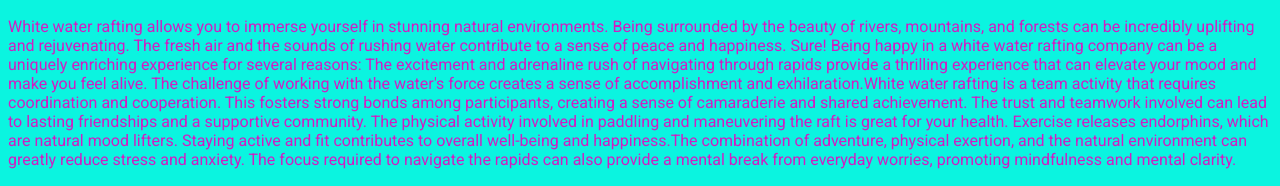
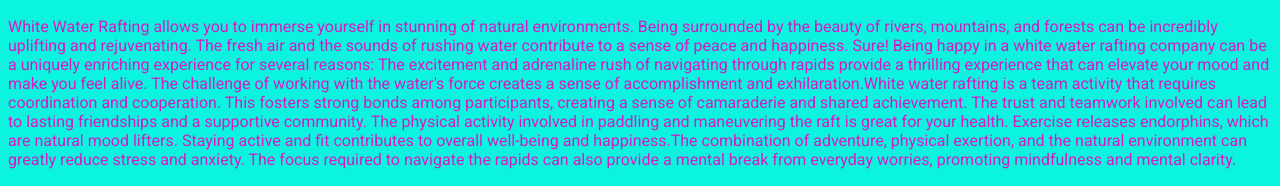
Before and after one commit to dann-j-dan/Lubangakene-Daniel, a plain HTML site: page wwr/about.html in a window 1280 px wide. Shown: the part 137-323 px from the top of the page. Drawn offline with Linux system fonts and the light colour scheme.

Commit message:
Added capital letters

```diff
--- a/wwr/about.html
+++ b/wwr/about.html
@@ -28,7 +28,7 @@
     </div>
     <section>
       <h2>History</h2>
-      <p>White water rafting allows you to immerse yourself in stunning natural environments. Being surrounded by the beauty of rivers, mountains, and forests can be incredibly uplifting and rejuvenating.
+      <p>White Water Rafting allows you to immerse yourself in stunning of natural environments. Being surrounded by the beauty of rivers, mountains, and forests can be incredibly uplifting and rejuvenating.
         The fresh air and the sounds of rushing water contribute to a sense of peace and happiness. Sure! Being happy in a white water rafting company can be a uniquely enriching experience for several reasons:
         The excitement and adrenaline rush of navigating through rapids provide a thrilling experience that can elevate your mood and make you feel alive. The challenge of working with the water's force creates
          a sense of accomplishment and exhilaration.White water rafting is a team activity that requires coordination and cooperation. This fosters strong bonds among participants, creating a sense of camaraderie and shared achievement.
```
